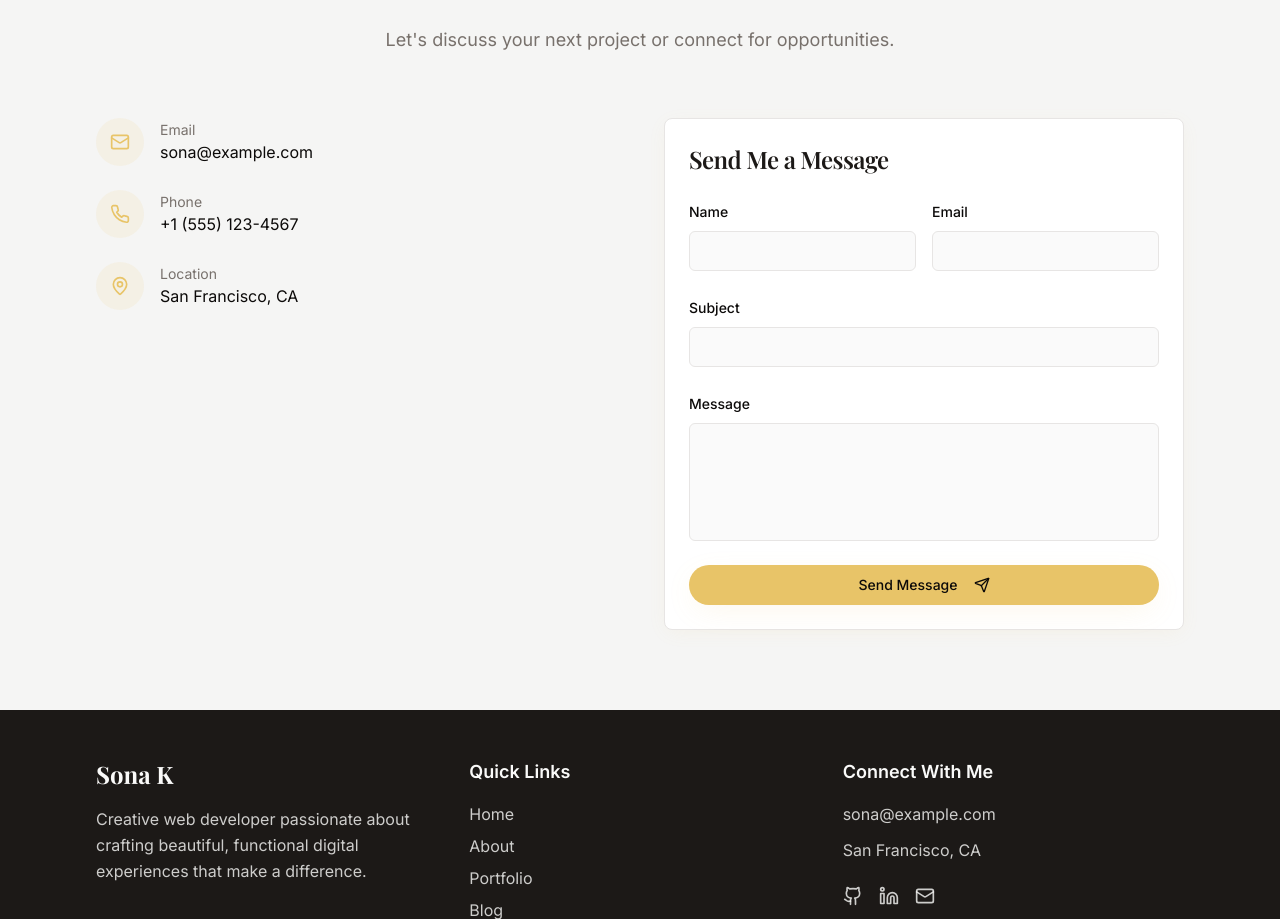
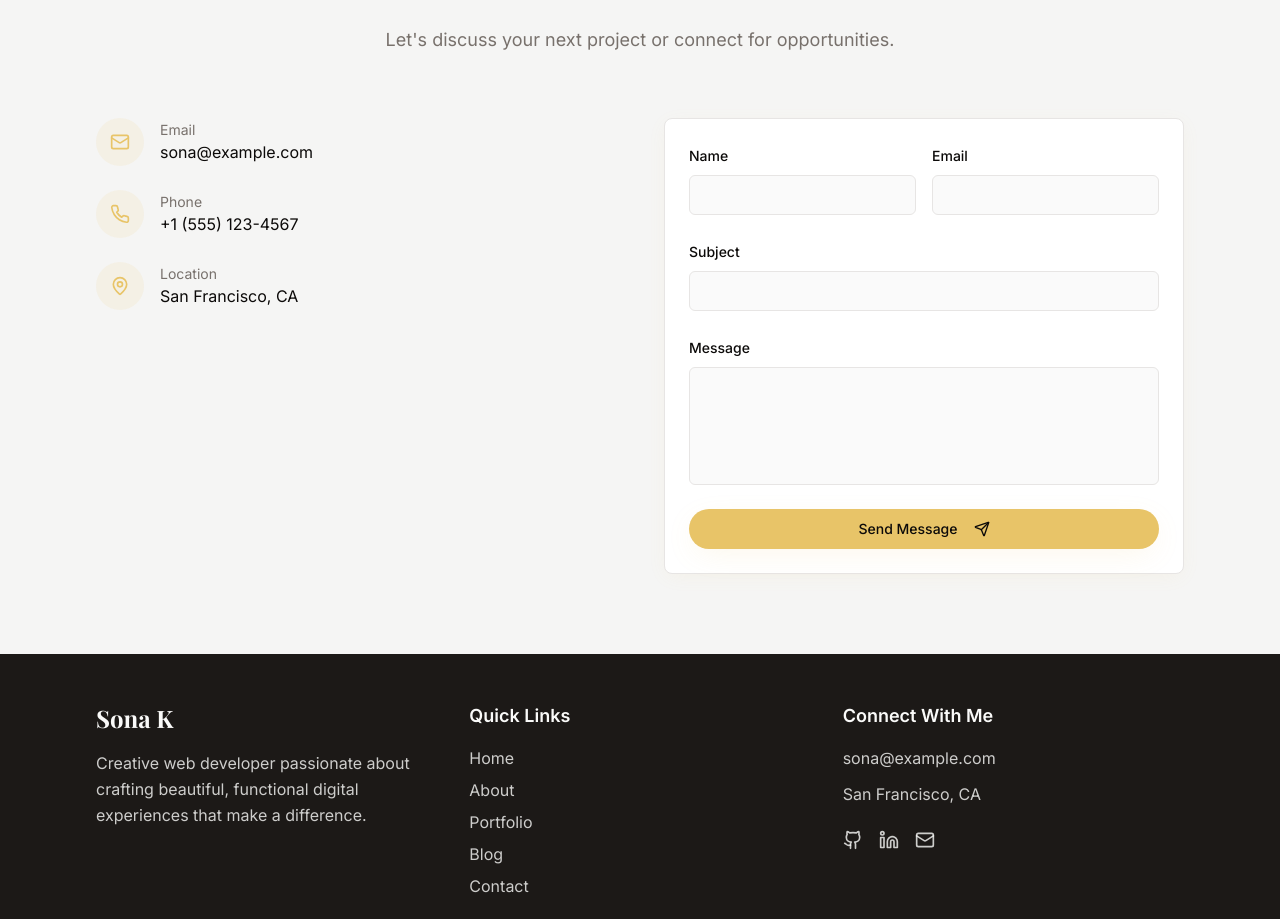
Before and after one commit to sonasasidharan1/taskflow-zen-47, a React (Vite) app: page / in a window 1280 px wide. Shown: the part 3229-4148 px from the top of the page. Built offline with nearby package versions, Linux system fonts and the light colour scheme.

Commit message:
Remove "Send Me a Message" section
Remove the "Send Me a Message" heading and the associated form from the Contact component.

```diff
--- a/src/components/Contact.tsx
+++ b/src/components/Contact.tsx
@@ -104,12 +104,7 @@ const Contact = () => {
 
           {/* Contact Form */}
           <Card className="shadow-soft animate-scale-in">
-            <CardHeader>
-              <CardTitle className="text-2xl font-serif text-primary">
-                Send Me a Message
-              </CardTitle>
-            </CardHeader>
-            <CardContent>
+            <CardContent className="pt-6">
               <form onSubmit={handleSubmit} className="space-y-6">
                 <div className="grid md:grid-cols-2 gap-4">
                   <div className="space-y-2">
```
